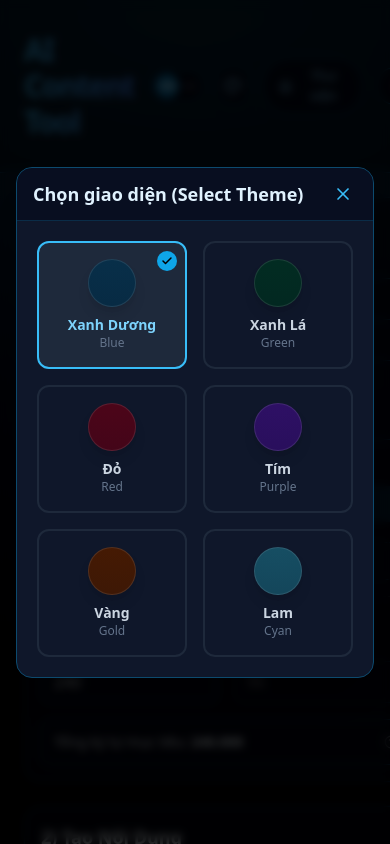
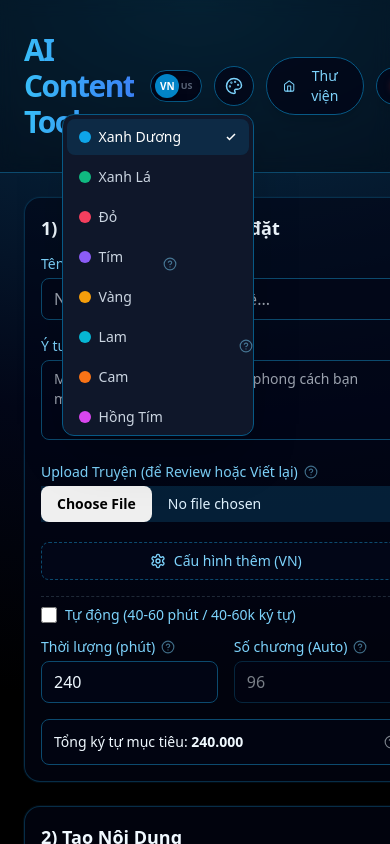
Before and after one commit to nobita6986/AI-Content-Tool-v3, a React (Vite) app: page / in a window 390 px wide. Both pictures are taken after a click on the button 233 px from the left and 86 px from the top of the page. Shown: the top 844 px of the page. Built offline with nearby package versions, Linux system fonts and the light colour scheme.

Commit message:
feat: Add more theme color options
Expands the available theme color presets to include orange, fuchsia, indigo, teal, lime, and pink, offering users more visual customization.

```diff
--- a/App.tsx
+++ b/App.tsx
@@ -6,7 +6,7 @@ import { Card, Empty, LoadingOverlay, Modal, Toast, Tooltip } from './components
 
 // --- CONFIGURATION & THEMES ---
 
-type ThemeColor = 'sky' | 'rose' | 'violet' | 'amber' | 'emerald' | 'cyan';
+type ThemeColor = 'sky' | 'rose' | 'violet' | 'amber' | 'emerald' | 'cyan' | 'orange' | 'fuchsia' | 'indigo' | 'teal' | 'lime' | 'pink';
 
 const THEME_PRESETS: Record<ThemeColor, { name: string; labelEn: string; hex: string; bgGradient: string }> = {
   sky: {
@@ -33,10 +33,53 @@ const THEME_PRESETS: Record<ThemeColor, { name: string; labelEn: string; hex: st
     name: 'Lam', labelEn: 'Cyan', hex: '#06b6d4',
     bgGradient: "bg-[radial-gradient(1200px_700px_at_50%_0%,#164e63_0%,#020617_60%,#000000_100%)]"
   },
+  orange: {
+    name: 'Cam', labelEn: 'Orange', hex: '#f97316',
+    bgGradient: "bg-[radial-gradient(1200px_700px_at_50%_0%,#431407_0%,#020617_60%,#000000_100%)]"
+  },
+  fuchsia: {
+    name: 'Hồng Tím', labelEn: 'Fuchsia', hex: '#d946ef',
+    bgGradient: "bg-[radial-gradient(1200px_700px_at_50%_0%,#4a044e_0%,#020617_60%,#000000_100%)]"
+  },
+  indigo: {
+    name: 'Chàm', labelEn: 'Indigo', hex: '#6366f1',
+    bgGradient: "bg-[radial-gradient(1200px_700px_at_50%_0%,#1e1b4b_0%,#020617_60%,#000000_100%)]"
+  },
+  teal: {
+    name: 'Xanh Mòng Két', labelEn: 'Teal', hex: '#14b8a6',
+    bgGradient: "bg-[radial-gradient(1200px_700px_at_50%_0%,#134e4a_0%,#020617_60%,#000000_100%)]"
+  },
+  lime: {
+    name: 'Xanh Chuối', labelEn: 'Lime', hex: '#84cc16',
+    bgGradient: "bg-[radial-gradient(1200px_700px_at_50%_0%,#365314_0%,#020617_60%,#000000_100%)]"
+  },
+  pink: {
+    name: 'Hồng', labelEn: 'Pink', hex: '#ec4899',
+    bgGradient: "bg-[radial-gradient(1200px_700px_at_50%_0%,#500724_0%,#020617_60%,#000000_100%)]"
+  },
 };
 
 const getThemeStyles = (color: ThemeColor) => {
   const preset = THEME_PRESETS[color];
+  // Helper to map complex colors to tailwind safe gradients
+  const getGradientTo = () => {
+      switch(color) {
+          case 'sky': return 'blue-500';
+          case 'emerald': return 'teal-500';
+          case 'rose': return 'red-500';
+          case 'violet': return 'purple-500';
+          case 'amber': return 'yellow-500';
+          case 'cyan': return 'blue-400';
+          case 'orange': return 'red-500';
+          case 'fuchsia': return 'pink-500';
+          case 'indigo': return 'blue-600';
+          case 'teal': return 'emerald-500';
+          case 'lime': return 'green-500';
+          case 'pink': return 'rose-500';
+          default: return 'blue-500';
+      }
+  };
+
   return {
     bg: preset.bgGradient,
     textMain: `text-${color}-50`,
@@ -48,7 +91,7 @@ const getThemeStyles = (color: ThemeColor) => {
     bgButton: `bg-${color}-900/40`,
     bgButtonHover: `hover:bg-${color}-900/60`,
     ring: `ring-${color}-500`,
-    gradientTitle: `from-${color}-400 to-${color === 'sky' ? 'blue' : color === 'rose' ? 'red' : color === 'emerald' ? 'teal' : color === 'violet' ? 'purple' : color === 'amber' ? 'yellow' : 'cyan'}-500`,
+    gradientTitle: `from-${color}-400 to-${getGradientTo()}`,
     iconColor: `text-${color}-300`,
     buttonPrimary: `bg-${color}-700/50 hover:bg-${color}-600/50`,
     subtleBg: `bg-${color}-900/20`,
@@ -97,7 +140,10 @@ export default function App() {
   // -- Modals --
   const [isApiModalOpen, setIsApiModalOpen] = useState(false);
   const [isGuideModalOpen, setIsGuideModalOpen] = useState(false);
-  const [isThemeModalOpen, setIsThemeModalOpen] = useState(false);
+
+  // Replace Modal state with Dropdown state
+  const [isThemeDropdownOpen, setIsThemeDropdownOpen] = useState(false);
+
   const [activeGuideTab, setActiveGuideTab] = useState<'strengths' | 'guide'>('strengths');
   const [isExtraConfigModalOpen, setIsExtraConfigModalOpen] = useState(false);
   const [isLibraryModalOpen, setIsLibraryModalOpen] = useState(false);
@@ -209,7 +255,7 @@ export default function App() {
   const handleSelectTheme = (color: ThemeColor) => {
     setThemeColor(color);
     localStorage.setItem("nd_theme_color", color);
-    setIsThemeModalOpen(false);
+    setIsThemeDropdownOpen(false);
   };
 
   // Switch language and randomize theme
@@ -679,14 +725,37 @@ export default function App() {
                   </div>
               </button>
 
-               {/* Theme Button */}
+               {/* Theme Button Dropdown */}
+               <div className="relative">
                  <button
-                onClick={() => setIsThemeModalOpen(true)}
+                  onClick={() => setIsThemeDropdownOpen(!isThemeDropdownOpen)}
                   className={`flex items-center justify-center w-10 h-10 rounded-full ${theme.bgCard}/80 border ${theme.borderLight} ${theme.textAccent} text-sm font-medium hover:${theme.bgButton} hover:text-white transition shadow-lg`}
                   title="Đổi giao diện / Change Theme"
                 >
                   <svg xmlns="http://www.w3.org/2000/svg" width="18" height="18" viewBox="0 0 24 24" fill="none" stroke="currentColor" strokeWidth="2" strokeLinecap="round" strokeLinejoin="round"><circle cx="13.5" cy="6.5" r=".5"/><circle cx="17.5" cy="10.5" r=".5"/><circle cx="8.5" cy="7.5" r=".5"/><circle cx="6.5" cy="12.5" r=".5"/><path d="M12 2C6.5 2 2 6.5 2 12s4.5 10 10 10c.926 0 1.648-.746 1.648-1.688 0-.437-.18-.835-.437-1.125-.29-.289-.438-.652-.438-1.125a1.64 1.64 0 0 1 1.668-1.668h1.996c3.051 0 5.555-2.503 5.555-5.554C21.965 6.012 17.461 2 12 2z"/></svg>
                 </button>
+                {isThemeDropdownOpen && (
+                  <div className={`absolute top-full right-0 mt-2 w-48 rounded-xl border ${theme.borderLight} bg-slate-900 shadow-2xl z-50 overflow-hidden`}>
+                     <div className="p-1 max-h-80 overflow-y-auto space-y-1">
+                        {(Object.keys(THEME_PRESETS) as ThemeColor[]).map((color) => {
+                            const preset = THEME_PRESETS[color];
+                            const isSelected = themeColor === color;
+                            return (
+                                <button
+                                    key={color}
+                                    onClick={() => handleSelectTheme(color)}
+                                    className={`w-full text-left px-3 py-2 text-sm rounded-lg flex items-center gap-2 transition ${isSelected ? `${theme.bgButton} text-white` : 'text-slate-300 hover:bg-slate-800'}`}
+                                >
+                                    <div className="w-3 h-3 rounded-full" style={{ backgroundColor: preset.hex }}></div>
+                                    <span className="flex-1">{preset.name}</span>
+                                    {isSelected && <svg className="w-3 h-3 text-white" xmlns="http://www.w3.org/2000/svg" fill="none" viewBox="0 0 24 24" stroke="currentColor" strokeWidth="3"><polyline points="20 6 9 17 4 12"/></svg>}
+                                </button>
+                            );
+                        })}
+                     </div>
+                  </div>
+                )}
+               </div>
 
               {/* Library Button */}
               <button
@@ -1134,33 +1203,6 @@ export default function App() {
          </div>
       </Modal>
 
-      <Modal isOpen={isThemeModalOpen} onClose={() => setIsThemeModalOpen(false)} title="Chọn giao diện (Select Theme)">
-        <div className="grid grid-cols-2 md:grid-cols-3 gap-4">
-           {(Object.keys(THEME_PRESETS) as ThemeColor[]).map((color) => {
-             const preset = THEME_PRESETS[color];
-             const isSelected = themeColor === color;
-             return (
-               <button
-                  key={color}
-                  onClick={() => handleSelectTheme(color)}
-                  className={`relative p-4 rounded-xl border-2 transition-all hover:scale-105 flex flex-col items-center gap-2 group ${isSelected ? `border-${color}-400 bg-slate-800` : `border-slate-800 bg-slate-900 hover:border-${color}-700`}`}
-               >
-                  <div className={`w-12 h-12 rounded-full shadow-lg ${preset.bgGradient} border border-white/10`}></div>
-                  <div className="text-center">
-                    <div className={`font-semibold text-sm ${isSelected ? `text-${color}-300` : 'text-slate-300 group-hover:text-white'}`}>{preset.name}</div>
-                    <div className="text-xs text-slate-500">{preset.labelEn}</div>
-                  </div>
-                  {isSelected && (
-                    <div className={`absolute top-2 right-2 w-5 h-5 bg-${color}-500 rounded-full flex items-center justify-center text-black`}>
-                       <svg xmlns="http://www.w3.org/2000/svg" width="12" height="12" viewBox="0 0 24 24" fill="none" stroke="currentColor" strokeWidth="3" strokeLinecap="round" strokeLinejoin="round"><polyline points="20 6 9 17 4 12"/></svg>
-                    </div>
-                  )}
-               </button>
-             );
-           })}
-        </div>
-      </Modal>
-
       {toastMessage && <Toast message={toastMessage} onClose={() => setToastMessage(null)} />}
     </div>
   );
```
Lines whose indentation alone changed are shown as unchanged.
